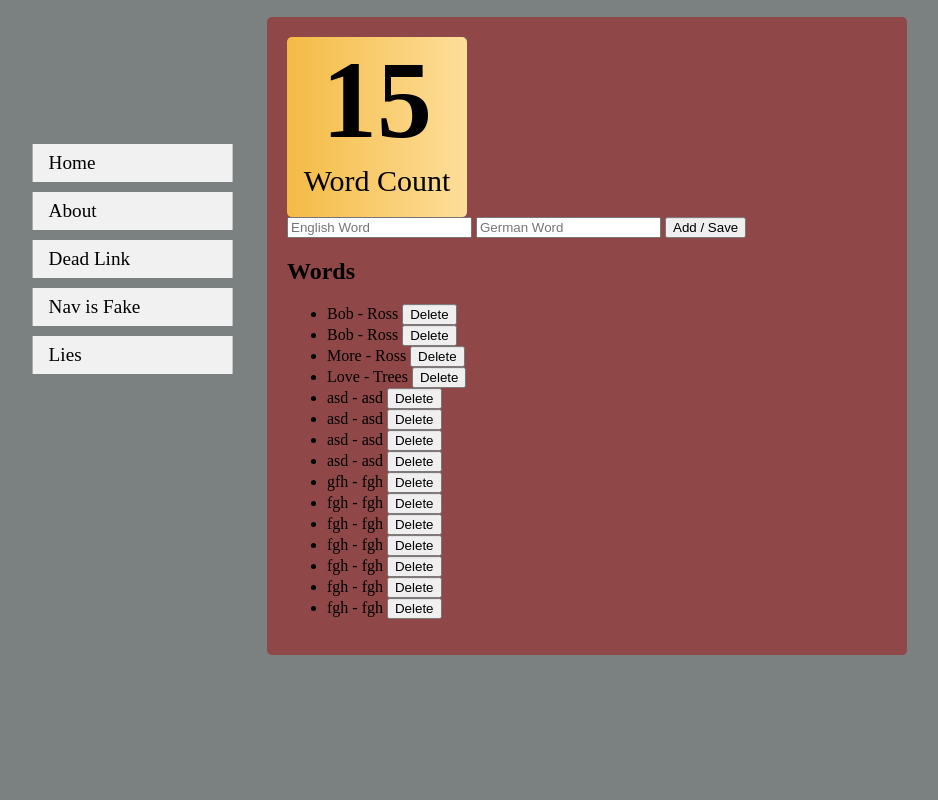
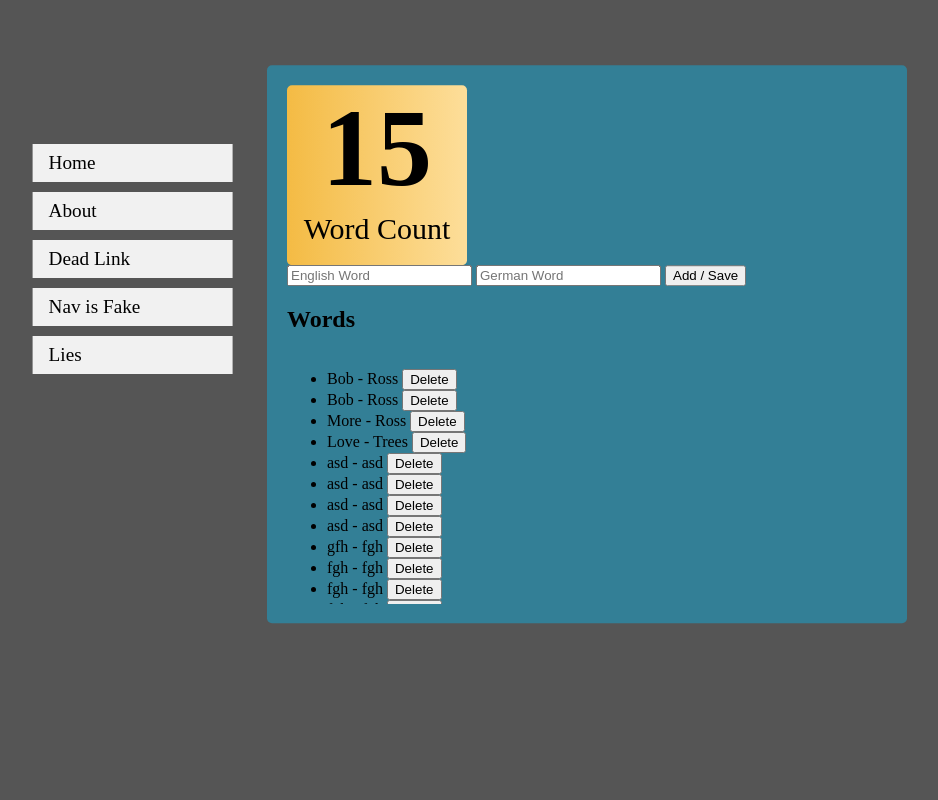
Before and after one commit to KAL17002493/LApp, a Flask app: page / in a window 1280 px wide. Shown: the whole page, without its empty margins (53-991 px from the left). Run offline with Flask 3, Linux system fonts and the light colour scheme; data comes from the database, SQL or seed files in the repository.

Commit message:
Before I start playing with grids incease I break something

```diff
--- a/website/static/stylesheets/style.css
+++ b/website/static/stylesheets/style.css
@@ -1,7 +1,7 @@
 body {
     margin: 0;
     padding: 0;
-    background-color: rgb(123, 128, 129);
+    background-color: rgb(85, 85, 85);
     height: 100vh; /* Use full viewport height */
     display: flex;
     align-items: center; /* Center content vertically */
@@ -42,13 +42,15 @@ body {
 
 /* Content section in center of screen*/
 .content {
-    background-color: rgb(143, 71, 71);
-    padding: 20px; /* Increased padding for better visual effect */
+    background-color: rgb(51, 127, 150);
+    padding: 20px;
     border-radius: 5px;
     min-height: 500px; /* Ensure a minimum height */
     min-width: 50%;
     box-sizing: border-box; /* Include padding and border in width and height calculations */
     transform: translateY(-10%); /* Move content slightly upwards */
+
+    display: grid;
 }
 
 /* Words saved number box */
@@ -76,6 +78,14 @@ body {
     color: #000;
 }
 
+.wordList{
+    overflow: scroll;
+    scrollbar-width: thin;
+    overflow-x:hidden;
+
+    max-height: 250px;
+}
+
 h1{
     font-size: 2rem;
     color: #39a76a;
--- a/website/templates/index.html
+++ b/website/templates/index.html
@@ -14,6 +14,7 @@
 </form>
 
 <h2>Words</h2>
+<div class="wordList">
     <ul>
         {% for word in words %}
         <li>
@@ -22,5 +23,6 @@
         </li>
         {% endfor %}
     </ul>
+</div>
 
 {% endblock %}
```
Lines whose indentation alone changed are shown as unchanged.
